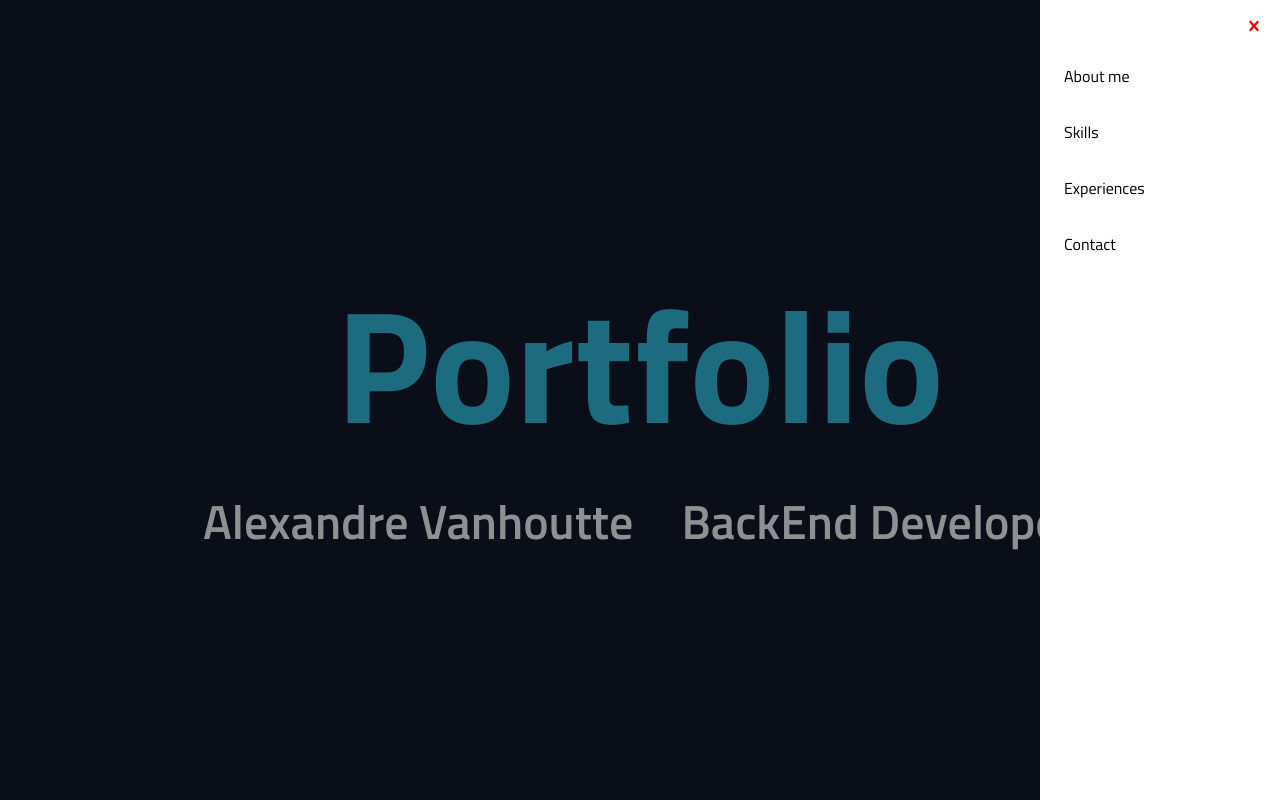
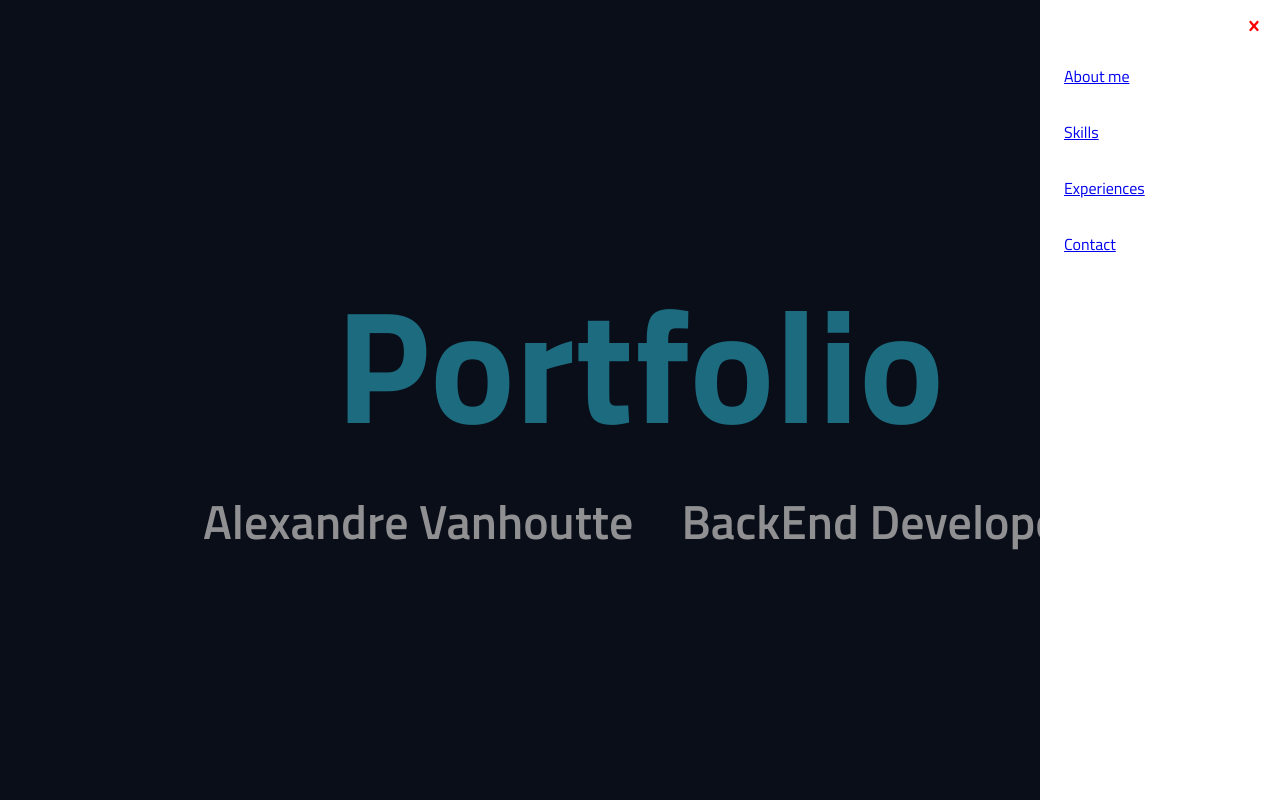
Before and after one commit to alexandrevanhoutte/portfolio, a Next.js app: page / in a window 1280 px wide. Both pictures are taken after a click on the element 1254 px from the left and 29 px from the top of the page. Shown: the top 800 px of the page. Built offline with nearby package versions, Linux system fonts and the light colour scheme.

Commit message:
update navbar redirection

```diff
--- a/src/app/_components/aboutMeSection/AboutMeSection.tsx
+++ b/src/app/_components/aboutMeSection/AboutMeSection.tsx
@@ -4,7 +4,7 @@ import styles from "./aboutMeSection.module.css";
 
 export default function AboutMeSection() {
   return (
-    <div className={styles.aboutMe}>
+    <div className={styles.aboutMe} id="about-me">
       <SectionTitle title="About me" />
       <div className={styles.content}>
         <Image
--- a/src/app/_components/contactSection/ContactSection.tsx
+++ b/src/app/_components/contactSection/ContactSection.tsx
@@ -13,9 +13,9 @@ interface FormInputData {
 
 export default function ContactSection() {
   const [formData, setFormData] = useState<FormInputData>({
-    name: "tata",
-    email: "ta",
-    message: "at",
+    name: "",
+    email: "",
+    message: "",
   });
 
   const handleInputChange = (
@@ -45,7 +45,7 @@ export default function ContactSection() {
   };
 
   return (
-    <div className={styles.contactSection}>
+    <div className={styles.contactSection} id="contact">
       <SectionTitle title="Contact" />
       <form className={styles.form} onSubmit={handleSubmit}>
         <div className={styles.formInput}>
--- a/src/app/_components/experienceSection/ExperienceSection.tsx
+++ b/src/app/_components/experienceSection/ExperienceSection.tsx
@@ -40,7 +40,7 @@ export default function ExperienceSection() {
   ];
 
   return (
-    <div className={styles.experienceSection}>
+    <div className={styles.experienceSection} id="experiences">
       <SectionTitle title="Experiences" />
       <div className={styles.experiences}>
         {experiences.map((e, index) => (
--- a/src/app/_components/navbar/Navbar.tsx
+++ b/src/app/_components/navbar/Navbar.tsx
@@ -23,7 +23,6 @@ export default function Navbar() {
 
   const handleClick = (link: string) => {
     setActiveLink(link);
-    const element = document.getElementById(link);
   };
 
   const handleIsVisible = (e: any) => {
@@ -34,6 +33,7 @@ export default function Navbar() {
   return (
     <div className={styles.navbar}>
       <div
+        onClick={handleIsVisible}
         className={styles.filter}
         style={{ display: isMenuOpen ? "block" : "none" }}
       />
@@ -51,9 +51,16 @@ export default function Navbar() {
         style={{ display: isMenuOpen ? "block" : "none" }}
       >
         {elements.map((element, index) => (
-          <li key={index} className={styles.element}>
-            <a onClick={() => handleClick(element.path)}>{element.name}</a>
-          </li>
+          <a key={index} href={element.path}>
+            <li
+              className={`${styles.element} ${
+                activeLink === element.path ? styles.activeElement : ""
+              }`}
+              onClick={() => handleClick(element.path)}
+            >
+              {element.name}
+            </li>
+          </a>
         ))}
       </ul>
     </div>
--- a/src/app/_components/navbar/navbar.module.css
+++ b/src/app/_components/navbar/navbar.module.css
@@ -25,6 +25,7 @@
     z-index: 2;
     padding-left: 0;
     background-color: #fff;
+    cursor: pointer;
 
     .element {
       list-style-type: none;
@@ -34,5 +35,9 @@
         background-color: red;
       }
     }
+
+    .activeElement {
+      background-color: red;
+    }
   }
 }
--- a/src/app/_components/skillSection/SkillSection.tsx
+++ b/src/app/_components/skillSection/SkillSection.tsx
@@ -94,7 +94,7 @@ export default function SkillSection() {
   ];
 
   return (
-    <div className={styles.skillSection}>
+    <div className={styles.skillSection} id="skills">
       <SectionTitle title="Skills" />
       <div className={styles.categories}>
         {skillCategories.map((e, index) => (
--- a/src/app/globals.css
+++ b/src/app/globals.css
@@ -20,4 +20,5 @@ body {
 
 html {
   box-sizing: border-box;
+  scroll-behavior: smooth;
 }
```
